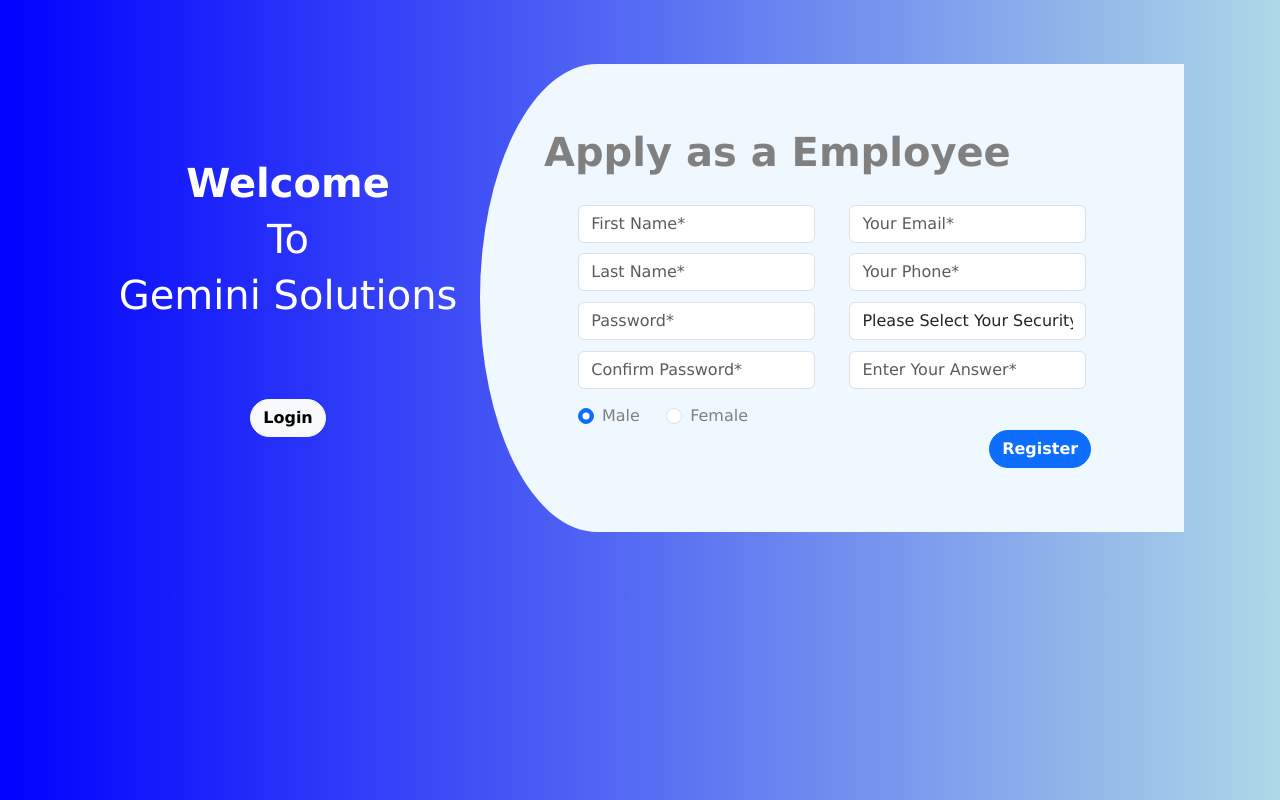
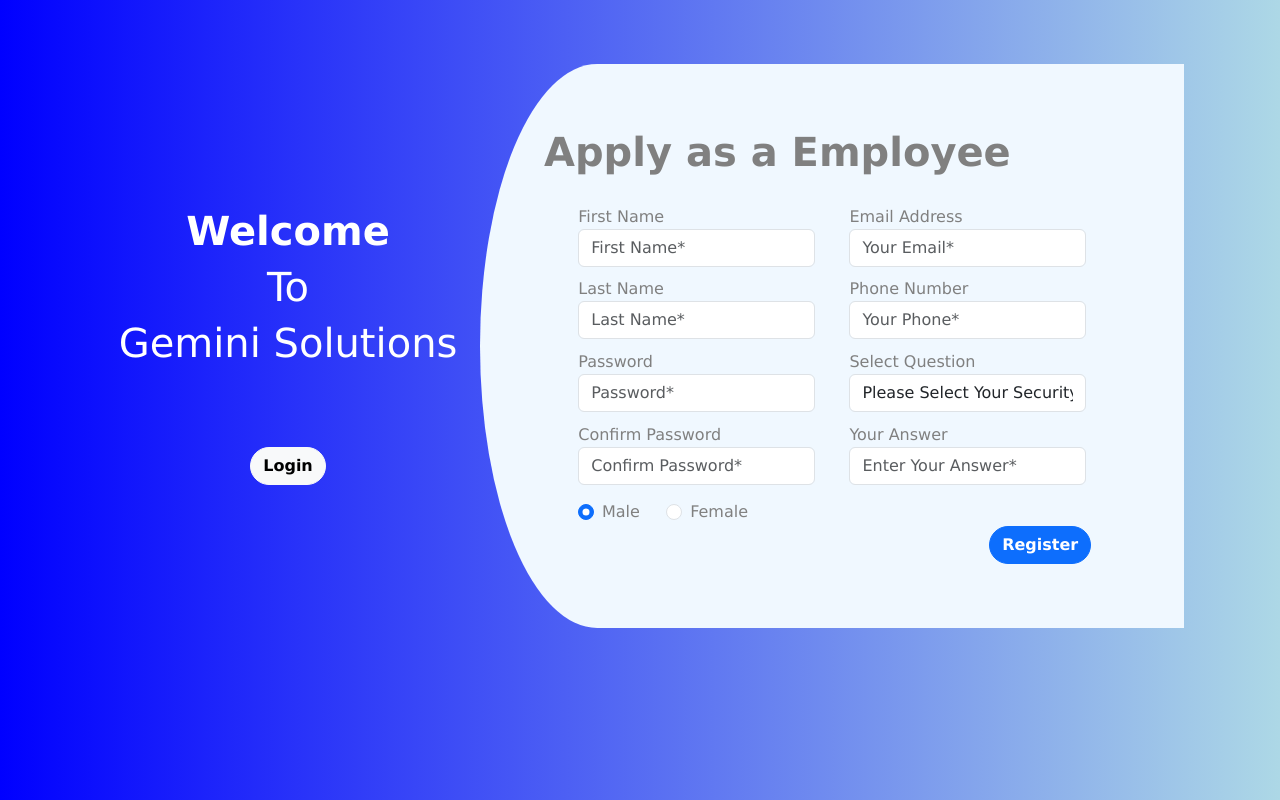
Before and after one commit to SnigdhaSGemini/Registration_Form, a plain HTML site: page index.html in a window 1280 px wide. Drawn offline with nearby package versions, Linux system fonts and the light colour scheme.

Commit message:
Update index.html

```diff
--- a/index.html
+++ b/index.html
@@ -13,7 +13,7 @@
     />
     <link rel="stylesheet" href="style.css">
   </head>
-  <body>
+  <body id="body">
     <div class="login-div">
       <h1><strong>Welcome</strong></h1>
       <h1>To</h1>
@@ -27,23 +27,27 @@
       <h1><strong>Apply as a Employee</strong></h1>
       <form>
         <div class="row">
-          <div class="col">
+          <div class="col form-group">
+            <label for="fname" >First Name</label>
             <input
               type="text"
               name="fname"
               required
+              autocomplete="on"
               class="form-control"
               pattern="[A-Za-z\s]*$"
               placeholder="First Name*"
               id="fname"
             />
           </div>
-          <div class="col">
+          <div class="col form-group">
+            <label for="email" >Email Address</label>
             <input
               type="email"
               required
               class="form-control"
               id="email"
+              autocomplete="on"
               pattern="[a-z0-9._%+-]+@[a-z0-9.-]+\.[a-z]{2,}$"
               placeholder="Your Email*"
               name="email"
@@ -51,40 +55,47 @@
           </div>
         </div>
         <div class="row">
-          <div class="col">
+          <div class="col form-group">
+            <label for="lname">Last Name</label>
             <input
               type="text"
               required
               class="form-control"
               id="lname"
+              autocomplete="on"
               pattern="[A-Za-z]*$"
               name="lname"
               placeholder="Last Name*"
             />
           </div>
-          <div class="col">
+          <div class="col form-group">
+            <label for="no">Phone Number</label>
             <input
               type="number"
               pattern="[789][0-9]{9}"
               class="form-control"
               name="no"
+              autocomplete="on"
               id="no"
               placeholder="Your Phone*"
             />
           </div>
         </div>
         <div class="row">
-          <div class="col">
+          <div class="col form-group">
+            <label for="pass1">Password</label>
             <input
-              type="password"
+              type="text"
               required
               class="form-control"
               name="pass1"
+              autocomplete="on"
               id="pass1"
               placeholder="Password*"
             />
           </div>
           <div class="col">
+            <label for="slct" >Select Question</label>
             <select id="slct" name="slct" required class="form-control" title="choose">
               <option class="hidden" selected disabled>
                 Please Select Your Security Question
@@ -98,22 +109,26 @@
           </div>
         </div>
         <div class="row">
-          <div class="col">
+          <div class="col form-group">
+            <label for="pass2" class="labels">Confirm Password</label>
             <input
-              type="password"
+              type="text"
               required
               class="form-control"
               id="pass2"
               name="pass2"
+              autocomplete="on"
               placeholder="Confirm Password*"
             />
           </div>
-          <div class="col">
+          <div class="col form-group">
+            <label for="ans">Your Answer</label>
             <input
               type="text"
               required
               class="form-control"
               name="ans"
+              autocomplete="on"
               id="ans"
               placeholder="Enter Your Answer*"
             />
@@ -127,7 +142,7 @@
             id="inlineRadio1"
             value="option1"
           />
-          <label class="form-check-label" for="inlineRadio1">Male</label>
+          <label class="form-check-label" for="inlineRadio1" value="Male" id="gender">Male</label>
         </div>
         <div class="form-check form-check-inline">
           <input
@@ -137,10 +152,10 @@
             id="inlineRadio2"
             value="option2"
           />
-          <label class="form-check-label" for="inlineRadio2">Female</label>
+          <label class="form-check-label" for="inlineRadio2" value="Female">Female</label>
         </div>
         <br />
-        <button class="rounded-pill btn btn-primary" type="submit" id="reg" onclick="validate()">
+        <button class="rounded-pill btn btn-primary" type="submit" id="reg" >
           <strong> Register</strong>
         </button>
       </form>
```
